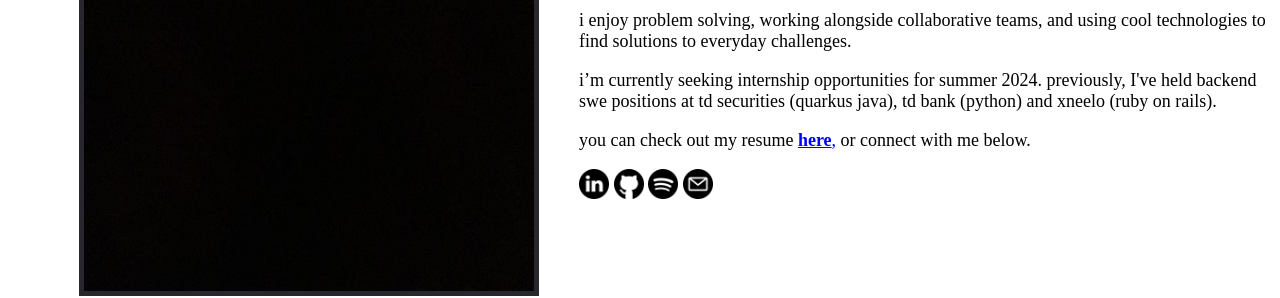
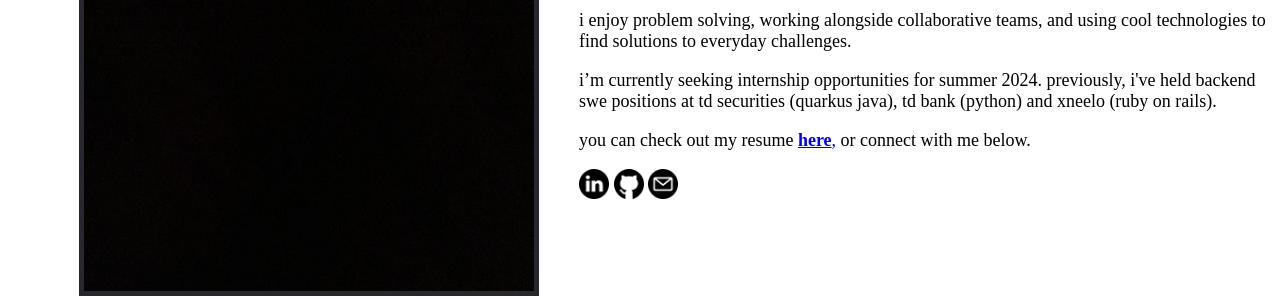
Before and after one commit to niickmerc/niickmerc.github.io, a plain HTML site: page index.html in a window 1280 px wide. Shown: the part 362-660 px from the top of the page. Drawn offline with Linux system fonts and the light colour scheme.

Commit message:
removed spotify link

```diff
--- a/index.html
+++ b/index.html
@@ -32,7 +32,7 @@
                   currently	working towards a bachelor's degree in computer science
                   <b>(<a href="https://www.cs.ubc.ca/students/undergrad/degree-programs/bcs-program-second-degree" target="_blank" class = "nav-link">bcs</a>)</b>, at ubc. </p>
                 <p> i enjoy problem solving, working alongside collaborative teams, and using cool technologies to find solutions to everyday challenges. </p>
-                <p> i’m currently seeking internship opportunities for summer 2024. previously, I've held backend swe positions at td securities (quarkus java), td bank (python) and xneelo (ruby on rails). </p>
+                <p> i’m currently seeking internship opportunities for summer 2024. previously, i've held backend swe positions at td securities (quarkus java), td bank (python) and xneelo (ruby on rails). </p>
                 <p> you can check out my resume <a href="https://drive.google.com/file/d/1aldwowe3n08jBPStTCbMexEjwmGVpE7N/view?usp=sharing" target="_blank" class = "nav-link"> <b>here</b>,</a> or connect with me below. </p>
             </div>
               <a href = "https://www.linkedin.com/in/nickmercuri/" class = "img-link">
@@ -41,8 +41,8 @@
               <a href = "https://github.com/niickmerc" class = "img-link">
                   <img src="assets/github.png" alt="" width = "30" height= "30">
               </a>
-              <a href = "https://open.spotify.com/playlist/38xCHZi8ThnMYUPz1Hjctv?si=1fcaef9bb13a4ac1" class = "img-link">
-                  <img src="assets/spotify.png" alt="" width = "30" height = "30">
+              <!-- <a href = "https://open.spotify.com/playlist/38xCHZi8ThnMYUPz1Hjctv?si=1fcaef9bb13a4ac1" class = "img-link">
+                  <img src="assets/spotify.png" alt="" width = "30" height = "30"> -->
               </a>
               <a href="mailto:nickdmercuri@gmail.com?" class = "img-link">
                 <img src="assets/email.png" alt="" width = "30" height = "30">
```
